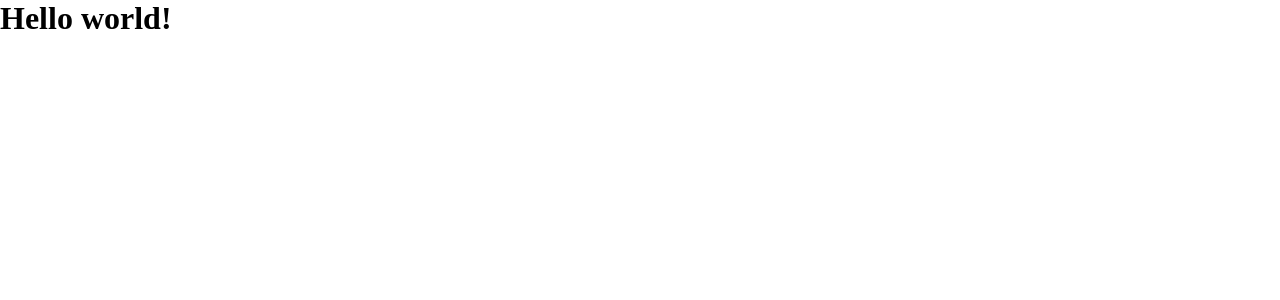
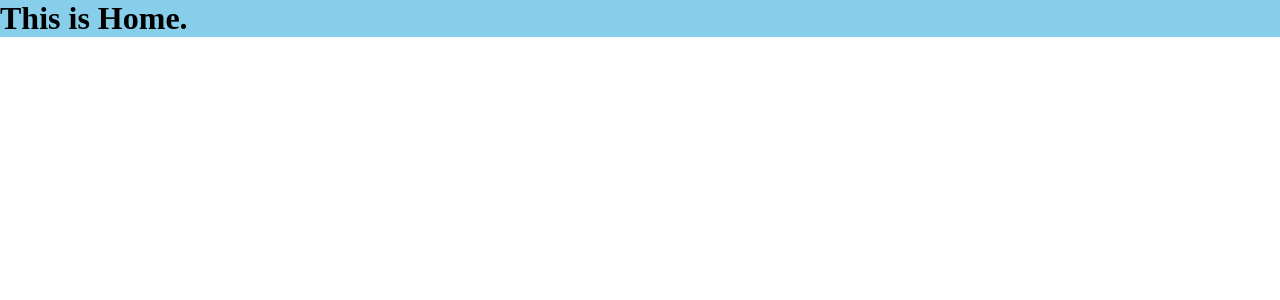
Before and after one commit to piTch-time/pitch-frontend, a React (Create React App) app: page / in a window 1280 px wide. Shown: the top 300 px of the page. Built offline with nearby package versions, Linux system fonts and the light colour scheme.

Commit message:
chore : 라우팅 세팅

```diff
--- a/src/App.tsx
+++ b/src/App.tsx
@@ -1,13 +1,17 @@
-import React from 'react';
-import logo from './logo.svg';
 import { GlobalStyle } from '@sharedComponents/GlobalStyle';
+import { Routes, Route, BrowserRouter } from 'react-router-dom';
+import { Home } from '@pages/Home';
+import { SamplePage } from '@pages/SamplePage';
 
 function App() {
   return (
-    <>
+    <BrowserRouter>
       <GlobalStyle />
-      <h1>Hello world!</h1>
-    </>
+      <Routes>
+        <Route path='/' element={<Home />} />
+        <Route path='/samplepage' element={<SamplePage />} />
+      </Routes>
+    </BrowserRouter>
   );
 }
 
--- /dev/null
+++ b/src/pages/Home.tsx
@@ -0,0 +1,13 @@
+import styled from 'styled-components';
+
+export const Home = () => {
+  return (
+    <Container>
+      <h1>This is Home.</h1>
+    </Container>
+  );
+};
+
+const Container = styled.div`
+  background-color: skyblue;
+`;
--- /dev/null
+++ b/src/pages/SamplePage.tsx
@@ -0,0 +1,13 @@
+import styled from 'styled-components';
+
+export const SamplePage = () => {
+  return (
+    <Container>
+      <h1>This is SamplePage.</h1>
+    </Container>
+  );
+};
+
+const Container = styled.div`
+  background-color: pink;
+`;
```
